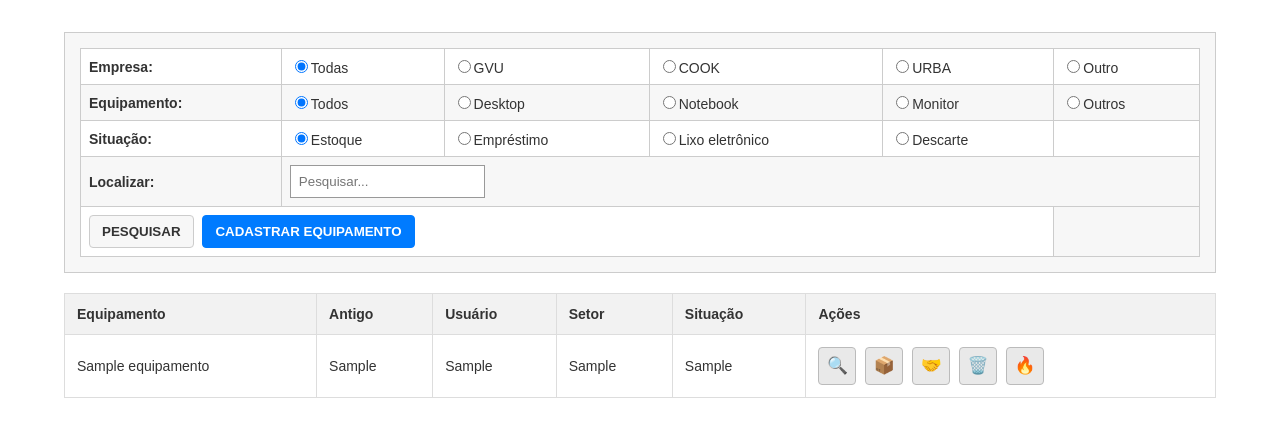
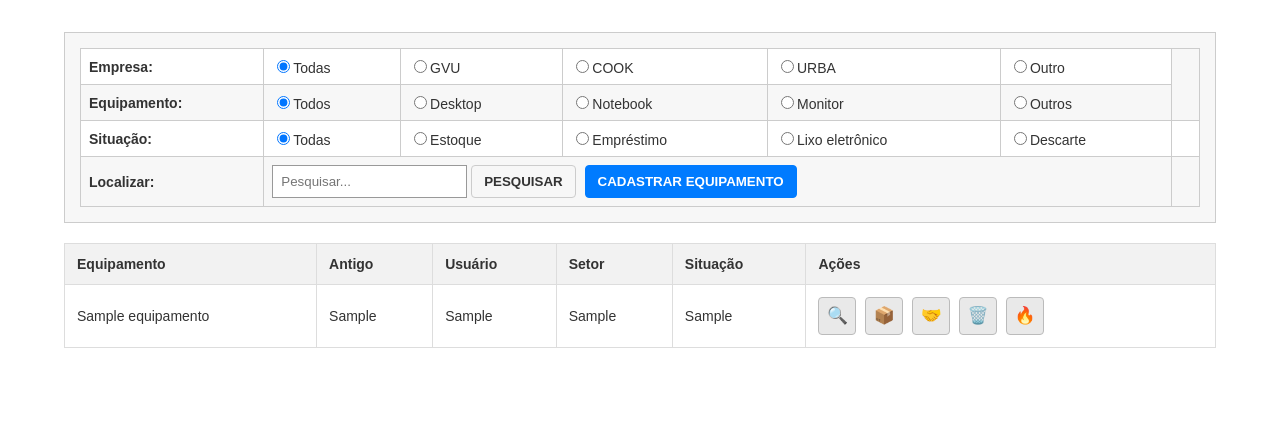
Before and after one commit to ItaloOResende/Cadastro_de_equipamentos, a PHP site: page / in a window 1280 px wide. Shown: the part 56-493 px from the top of the page. Run offline with PHP 8.4, Linux system fonts and the light colour scheme; tables that the repository leaves empty or names only in its code hold one stand-in row (values such as "Sample post").

Commit message:
add_pesquisar

```diff
--- a/index.php
+++ b/index.php
@@ -1,3 +1,70 @@
+<?php
+// Configurações do Banco de Dados
+$servername = "localhost";
+$username = "root";
+$password = "";
+$dbname = "gvu";
+
+// Cria a conexão com o banco de dados
+$conn = new mysqli($servername, $username, $password, $dbname);
+
+// Verifica a conexão
+if ($conn->connect_error) {
+    die("Erro de conexão: " . $conn->connect_error);
+}
+
+// Inicializa variáveis para o formulário e a consulta
+// Usa o operador de coalescência nula (??) para definir valores padrão
+$search_query = $_GET['search-input'] ?? '';
+$filtro_empresa = $_GET['filtro_empresa'] ?? 'ambos';
+$filtro_tipo = $_GET['filtro_tipo'] ?? 'todos';
+$filtro_status = $_GET['filtro_status'] ?? 'todas';
+
+// Define a consulta SQL base para buscar todos os equipamentos
+$sql = "SELECT * FROM equipamentos WHERE 1=1";
+$params = [];
+$types = "";
+
+// Lógica para aplicar os filtros e construir a consulta
+if ($filtro_empresa !== 'ambos') {
+    $sql .= " AND empresa = ?";
+    $params[] = $filtro_empresa;
+    $types .= "s";
+}
+
+if ($filtro_tipo !== 'todos') {
+    $sql .= " AND tipo_equipamento = ?";
+    $params[] = $filtro_tipo;
+    $types .= "s";
+}
+
+if ($filtro_status !== 'todas') {
+    $sql .= " AND situacao = ?";
+    $params[] = $filtro_status;
+    $types .= "s";
+}
+
+if (!empty($search_query)) {
+    $sql .= " AND (nome_equipamento LIKE ? OR etiqueta_antiga LIKE ?)";
+    $params[] = "%" . $search_query . "%";
+    $params[] = "%" . $search_query . "%";
+    $types .= "ss";
+}
+
+// Prepara e executa a consulta com Prepared Statements
+$stmt = $conn->prepare($sql);
+if ($stmt === false) {
+    die("Erro na preparação da consulta: " . $conn->error);
+}
+
+if (!empty($params)) {
+    $stmt->bind_param($types, ...$params);
+}
+
+$stmt->execute();
+$result = $stmt->get_result();
+?>
+
 <!DOCTYPE html>
 <html lang="pt-br">
 <head>
@@ -12,53 +79,51 @@
             <h1>Grupo Vitória da União (GVU)</h1>
         </header>
 
+        <!-- Formulário com método GET para enviar os dados de pesquisa -->
+        <form method="GET" action="index.php">
             <div class="control-panel">
                 <table class="filter-table">
                     <tr>
                         <td class="label-cell"><label><b>Empresa:</b></label></td>
-                    <td><div class="radio-item"><input type="radio" id="empresa-ambos" name="filtro_empresa" value="ambos" checked><label for="empresa-ambos">Todas</label></div></td>
-                    <td><div class="radio-item"><input type="radio" id="empresa-gvu" name="filtro_empresa" value="gvu"><label for="empresa-gvu">GVU</label></div></td>
-                    <td><div class="radio-item"><input type="radio" id="empresa-cook" name="filtro_empresa" value="cook"><label for="empresa-cook">COOK</label></div></td>
-                    <td><div class="radio-item"><input type="radio" id="empresa-urba" name="filtro_empresa" value="urba"><label for="empresa-urba">URBA</label></div></td>
-                    <td><div class="radio-item"><input type="radio" id="empresa-outro" name="filtro_empresa" value="outro"><label for="empresa-outro">Outro</label></div></td>
+                        <td><div class="radio-item"><input type="radio" id="empresa-ambos" name="filtro_empresa" value="ambos" <?php echo ($filtro_empresa == 'ambos') ? 'checked' : ''; ?>><label for="empresa-ambos">Todas</label></div></td>
+                        <td><div class="radio-item"><input type="radio" id="empresa-gvu" name="filtro_empresa" value="gvu" <?php echo ($filtro_empresa == 'gvu') ? 'checked' : ''; ?>><label for="empresa-gvu">GVU</label></div></td>
+                        <td><div class="radio-item"><input type="radio" id="empresa-cook" name="filtro_empresa" value="cook" <?php echo ($filtro_empresa == 'cook') ? 'checked' : ''; ?>><label for="empresa-cook">COOK</label></div></td>
+                        <td><div class="radio-item"><input type="radio" id="empresa-urba" name="filtro_empresa" value="urba" <?php echo ($filtro_empresa == 'urba') ? 'checked' : ''; ?>><label for="empresa-urba">URBA</label></div></td>
+                        <td><div class="radio-item"><input type="radio" id="empresa-outro" name="filtro_empresa" value="outro" <?php echo ($filtro_empresa == 'outro') ? 'checked' : ''; ?>><label for="empresa-outro">Outro</label></div></td>
                     </tr>
                     <tr>
                         <td class="label-cell"><label><b>Equipamento:</b></label></td>
-                    <td><div class="radio-item"><input type="radio" id="tipo-todos" name="filtro_tipo" value="todos" checked><label for="tipo-todos">Todos</label></div></td>
-                    <td><div class="radio-item"><input type="radio" id="tipo-maquina" name="filtro_tipo" value="maquina"><label for="tipo-maquina">Desktop</label></div></td>
-                    <td><div class="radio-item"><input type="radio" id="tipo-notebook" name="filtro_tipo" value="maquina"><label for="tipo-notebook">Notebook</label></div></td>
-                    <td><div class="radio-item"><input type="radio" id="tipo-monitor" name="filtro_tipo" value="monitor"><label for="tipo-monitor">Monitor</label></div></td>
-                    <td><div class="radio-item"><input type="radio" id="tipo-outros" name="filtro_tipo" value="outros"><label for="tipo-outros">Outros</label></div></td>
+                        <td><div class="radio-item"><input type="radio" id="tipo-todos" name="filtro_tipo" value="todos" <?php echo ($filtro_tipo == 'todos') ? 'checked' : ''; ?>><label for="tipo-todos">Todos</label></div></td>
+                        <td><div class="radio-item"><input type="radio" id="tipo-desktop" name="filtro_tipo" value="desktop" <?php echo ($filtro_tipo == 'desktop') ? 'checked' : ''; ?>><label for="tipo-desktop">Desktop</label></div></td>
+                        <td><div class="radio-item"><input type="radio" id="tipo-notebook" name="filtro_tipo" value="notebook" <?php echo ($filtro_tipo == 'notebook') ? 'checked' : ''; ?>><label for="tipo-notebook">Notebook</label></div></td>
+                        <td><div class="radio-item"><input type="radio" id="tipo-monitor" name="filtro_tipo" value="monitor" <?php echo ($filtro_tipo == 'monitor') ? 'checked' : ''; ?>><label for="tipo-monitor">Monitor</label></div></td>
+                        <td><div class="radio-item"><input type="radio" id="tipo-outros" name="filtro_tipo" value="outros" <?php echo ($filtro_tipo == 'outros') ? 'checked' : ''; ?>><label for="tipo-outros">Outros</label></div></td>
                     </tr>
                     <tr>
                         <td class="label-cell"><label><b>Situação:</b></label></td>
-                    <td><div class="radio-item"><input type="radio" id="filtro-estoque" name="filtro_status" value="estoque" checked><label for="filtro-estoque">Estoque</label></div></td>
-                    <td><div class="radio-item"><input type="radio" id="filtro-emprestimo" name="filtro_status" value="emprestimo"><label for="filtro-emprestimo">Empréstimo</label></div></td>
-                    <td><div class="radio-item"><input type="radio" id="filtro-lixo" name="filtro_status" value="lixo"><label for="filtro-lixo">Lixo eletrônico</label></div></td>
-                    <td><div class="radio-item"><input type="radio" id="filtro-descartar" name="filtro_status" value="descartar"><label for="filtro-descartar">Descarte</label></div></td>
+                        <td><div class="radio-item"><input type="radio" id="filtro-todas" name="filtro_status" value="todas" <?php echo ($filtro_status == 'todas') ? 'checked' : ''; ?>><label for="filtro-todas">Todas</label></div></td>
+                        <td><div class="radio-item"><input type="radio" id="filtro-estoque" name="filtro_status" value="estoque" <?php echo ($filtro_status == 'estoque') ? 'checked' : ''; ?>><label for="filtro-estoque">Estoque</label></div></td>
+                        <td><div class="radio-item"><input type="radio" id="filtro-emprestimo" name="filtro_status" value="emprestimo" <?php echo ($filtro_status == 'emprestimo') ? 'checked' : ''; ?>><label for="filtro-emprestimo">Empréstimo</label></div></td>
+                        <td><div class="radio-item"><input type="radio" id="filtro-lixo" name="filtro_status" value="lixo" <?php echo ($filtro_status == 'lixo') ? 'checked' : ''; ?>><label for="filtro-lixo">Lixo eletrônico</label></div></td>
+                        <td><div class="radio-item"><input type="radio" id="filtro-descartar" name="filtro_status" value="descartar" <?php echo ($filtro_status == 'descartar') ? 'checked' : ''; ?>><label for="filtro-descartar">Descarte</label></div></td>
                         <td class="empty-cell"></td>
                     </tr>
                     <tr>
                         <td class="label-cell"><label for="search-input"><b>Localizar:</b></label></td>
                         <td colspan="5">
                             <div class="actions-cell">
-                             <input type="text" id="search-input" placeholder="Pesquisar...">
-                        </div>
-                    </td>
-                </tr>
-                <tr>
-                    <td colspan="5">
-                        <div class="actions-cell">
-                             <div class="actions-group">
-                                <button class="btn">Pesquisar</button>
-                                <button class="btn btn-primary" data-action="cadastro">Cadastrar Equipamento</button>
-
-                             </div>
+                                <input type="text" id="search-input" name="search-input" placeholder="Pesquisar..." value="<?php echo htmlspecialchars($search_query); ?>">
+                                <!-- Botão de Pesquisar: type="submit" para enviar o formulário -->
+                                <button class="btn" type="submit">Pesquisar</button>
+                                <!-- Botão de Cadastrar: type="button" para evitar o envio do formulário, e onclick para redirecionar -->
+                                <button class="btn btn-primary" type="button" onclick="window.location.href='cadastrar.html'">Cadastrar Equipamento</button>
                             </div>
                         </td>
                     </tr>
                 </table>
             </div>
+        </form>
+
         <main>
             <table class="main-data-table">
                 <thead>
@@ -73,8 +138,29 @@
                 </thead>
                 <tbody>
                     <?php
-                        // Inclui o arquivo que contém a lógica de listagem de equipamentos
-                        include 'listar_equipamentos.php';
+                    // Gera as linhas da tabela
+                    if ($result->num_rows > 0) {
+                        while($row = $result->fetch_assoc()) {
+                            echo "<tr>";
+                            echo "<td>" . htmlspecialchars($row["nome_equipamento"]) . "</td>";
+                            echo "<td>" . htmlspecialchars($row["etiqueta_antiga"]) . "</td>";
+                            echo "<td>" . htmlspecialchars($row["usuario"] ?? '-') . "</td>";
+                            echo "<td>" . htmlspecialchars($row["setor"] ?? '-') . "</td>";
+                            echo "<td>" . htmlspecialchars($row["situacao"]) . "</td>";
+                            echo "<td>
+                                <button class='status-button' data-action='verify' title='Verificar informações'>🔍</button>
+                                <button class='status-button' data-action='Estoque' title='Mover para Estoque'>📦</button>
+                                <button class='status-button' data-action='Empréstimo' title='Mover para Empréstimo'>🤝</button>
+                                <button class='status-button' data-action='Lixo Eletrônico' title='Mover para Lixo Eletrônico'>🗑️</button>
+                                <button class='status-button' data-action='Descarte' title='Mover para Descarte'>🔥</button>
+                            </td>";
+                            echo "</tr>";
+                        }
+                    } else {
+                        echo "<tr><td colspan='6'>Nenhum equipamento encontrado.</td></tr>";
+                    }
+                    $stmt->close();
+                    $conn->close();
                     ?>
                 </tbody>
             </table>
```
Lines whose indentation alone changed are shown as unchanged.
